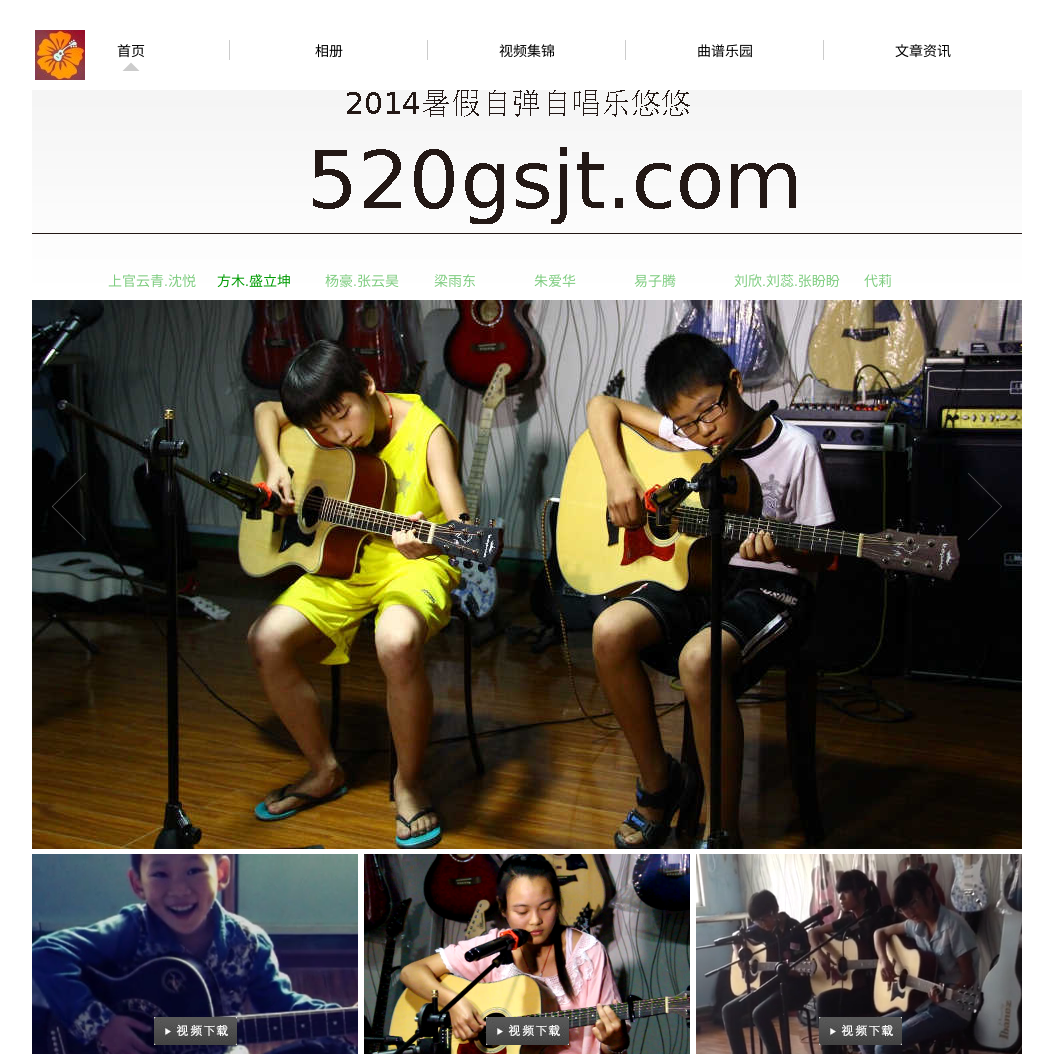
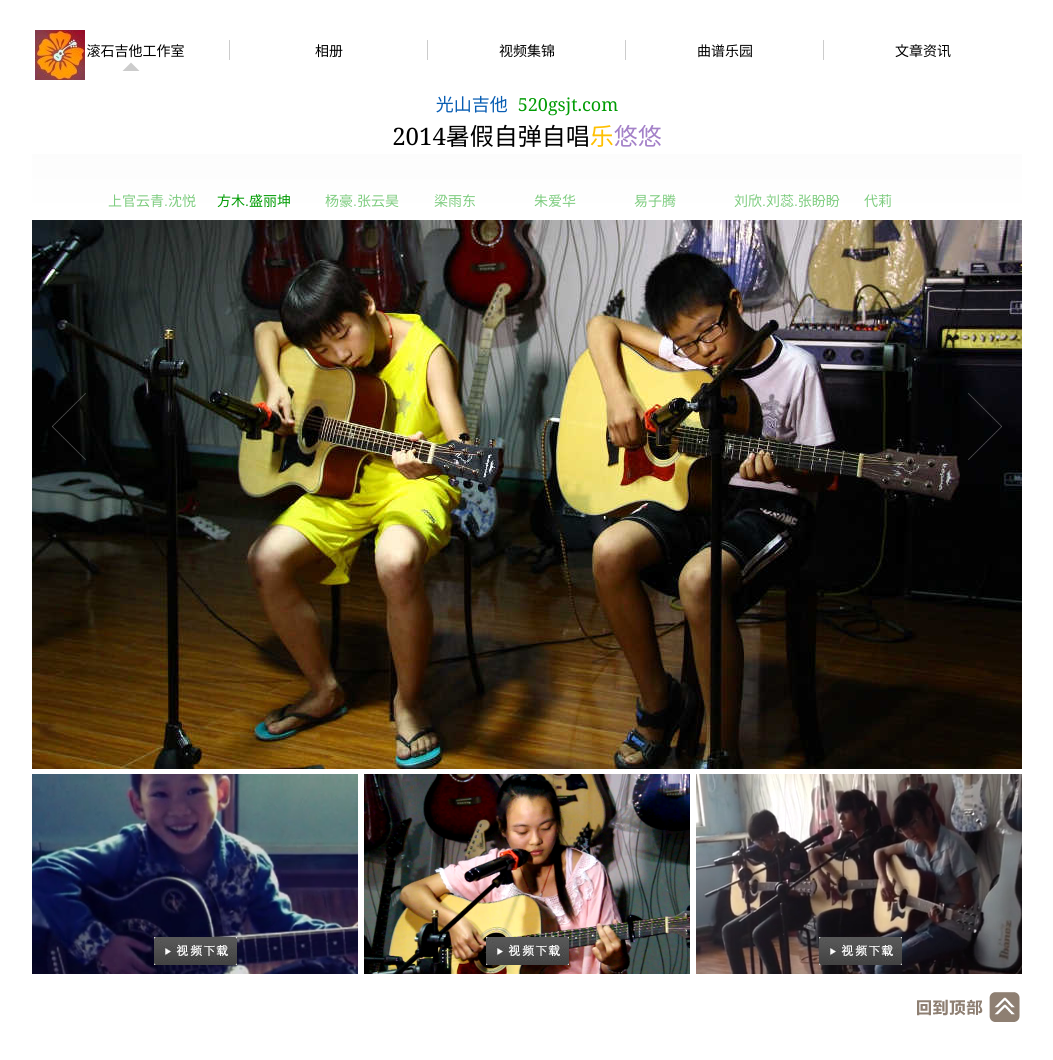
Before and after one commit to wenbo/520gsjt, a plain HTML site: page index.html in a window 1280 px wide. Shown: the top 1060 px of the page, without its empty margins (113-1166 px from the left). After the commit the page ends 1032 px from the top, so only its background shows below. Drawn offline with Linux system fonts and the light colour scheme.

Commit message:
replaced image with h1 for index.html

```diff
--- a/css/style.css
+++ b/css/style.css
@@ -18,10 +18,17 @@ a img {border:none;}
 .clear{ clear:both;}
 img, div, input,li{behavior: url("iepngfix.htc");}
 body {font-size:12px;}
-.main, .product_list2, .left_menu {font-family:Arial,"微软雅黑"; color:#333; font-size:14px;}
+h1, h2, h3, h4, h5, h6 {font-family: 'Corben', Georgia, Times, serif;} p, div {font-family: 'Nobile', Helvetica, Arial, sans-serif;}
 
 .main{width:990px; margin:0 auto;}
-.icon{position:relative;background:url(../images/icon_bg.gif) no-repeat; width:990px; height:66px; }
+.icon{
+  position:relative;
+  background:url(../images/icon_bg.gif) no-repeat;
+  width:990px;
+  height:66px;
+  font-size:14px;
+}
+
 .icon_01{position:absolute; top:36px; left:76px; z-index:1;color:#009c04}
 .icon_02{position:absolute; top:36px; left:185px; z-index:1;color:#009c04}
 .icon_03{position:absolute; top:36px; left:293px; z-index:1;color:#009c04}
@@ -57,7 +64,11 @@ ul.menu{width:990px; margin:0 auto; padding-top:20px;}
 ul.menu li{float:left; width:198px; text-align:center; background:url(../images/menu_line.gif) no-repeat right;}
 ul.menu li a{text-decoration:none;}
 ul.menu li a:hover{color:#ccc; background:url(../images/menu_arrow.gif) no-repeat center; padding-bottom:30px;}
-ul.menu li a.current{background:url(../images/menu_arrow.gif) no-repeat center; padding-bottom:30px;}
+ul.menu li a.current{
+  background:url(../images/menu_arrow.gif) no-repeat center;
+  padding-bottom:30px;
+  padding-left: 9px;
+}
 ul.product_list{width:990px; margin:0 auto; padding-top:53px;}
 ul.product_list li{float:left; width:120px; padding-right:81px;}
 ul.product_list li div{ padding-top:19px;}
@@ -174,3 +185,21 @@ ul.product_tv_img2 li{ position:absolute;top:0;left:0; display:none;}
 .indented{
   text-indent: 11px;
 }
+div#title{
+  width: 100%;
+  text-align: center;
+}
+div#title h1{
+  font-size: 18px;
+  color: #009c04;
+  line-height: 28px;
+}
+div#title h1 span{
+  font-size: 18px;
+  color: #075DB3;
+  margin-right:10px;
+}
+div#title h2{
+  font-size: 24px;
+  line-height:36px;
+}
--- a/index.html
+++ b/index.html
@@ -2,9 +2,9 @@
 <html xmlns="http://www.w3.org/1999/xhtml">
   <head>
     <meta http-equiv="Content-Type" content="text/html; charset=utf-8" />
-    <title>520 光山 吉他 乐园<</title>
-    <meta name="Keywords" content="520gsjt 光山吉他">
-    <meta name="Description" content="520gsjt 光山吉他">
+    <title>光山吉他 520gsjt</title>
+    <meta name="Keywords" content="光山吉他 520gsjt ">
+    <meta name="Description" content="吉他弹唱, 培养音乐特长, 520乐团主音吉他手愿与大家一起谱写生活的华彩乐章。">
     <link href="css/style.css" rel="stylesheet" type="text/css" />
     <script src="js/jquery.js" type="text/javascript"></script>
     <script src="js/TweenMax.js" type="text/javascript"></script>
@@ -34,11 +34,11 @@
         </div>
         <p class="clear"></p>
         <div id="logo">
-          <a href="http://520gsjt.com"><img src="images/50.jpg"/></a>
+          <a href="http://520gsjt.com"><img alt="滚石吉他工作室" src="images/50.jpg"/></a>
         </div>
 
         <ul class="menu">
-          <li><a class="current" href="index.html">首页</a></li>
+          <li><a class="current" href="index.html">滚石吉他工作室</a></li>
           <li><a href="gallery/index.html">相册</a></li>
           <li><a href="javascript:void(0)" onclick="alert('还没得上线,敬请期待');">视频集锦</a></li>
           <li><a href="javascript:void(0)" onclick="alert('还没得上线,敬请期待');">曲谱乐园</a></li>
@@ -47,10 +47,13 @@
 
       </div>
 
-      <div><img src="images/index_img.gif" alt="BIG PAD" /></div>
+      <div id="title">
+        <h1><span>光山吉他</span>520gsjt.com</h1>
+        <h2>2014暑假自弹自唱<span style="color:#ffc000">乐</span><span style="color:#a481c8">悠悠</span></h2>
+      </div>
       <div class="icon">
         <span class="icon_01" id="nav_0">上官云青.沈悦</span>
-        <span class="icon_02" id="nav_1">方木.盛立坤</span>
+        <span class="icon_02" id="nav_1">方木.盛丽坤</span>
         <span class="icon_03" id="nav_2">杨豪.张云昊</span>
         <span class="icon_04" id="nav_3">梁雨东</span>
         <span class="icon_05" id="nav_4">朱爱华</span>
```
